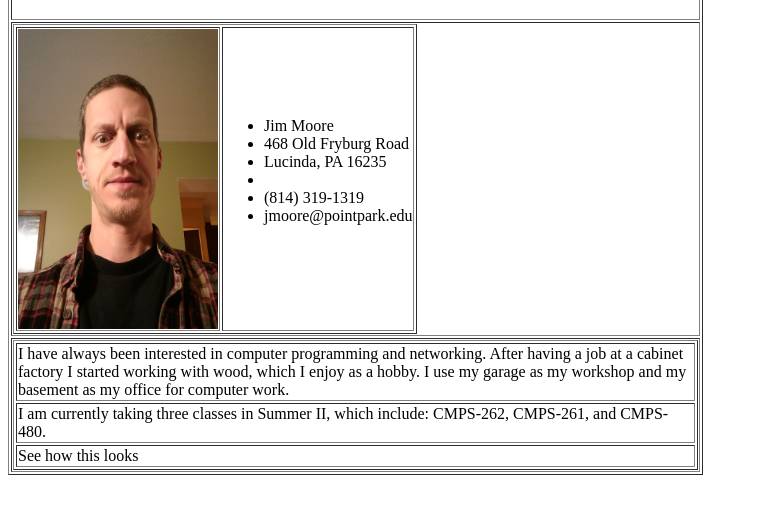
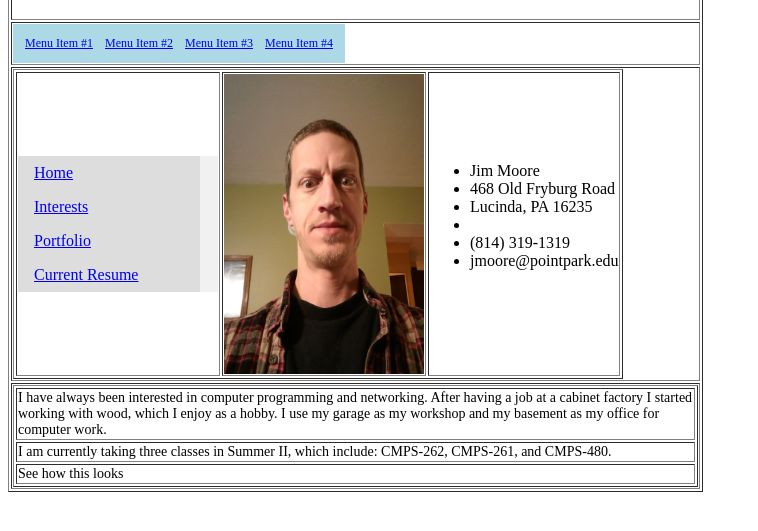
Before and after one commit to jimmoorepa/CMPS-262, a plain HTML site: page index.html in a window 1280 px wide. Shown: the part 53-584 px from the top of the page, without its empty margins (0-758 px from the left). Drawn offline with Linux system fonts and the light colour scheme.

Commit message:
Start of mod 2 updates

```diff
--- /dev/null
+++ b/css/main.css
@@ -0,0 +1,61 @@
+/*CSS for Menu elements.  */
+table.menu {
+	font-size: 12px;
+	background-color: lightblue;
+	padding: 5px;
+}
+
+body {
+	background-color: white;
+}
+
+p.menu {
+
+}
+
+ul.menu {
+	list-style-type: none;
+	margin: 0;
+	padding: 0;
+	width: 200px;
+	background-color: #f1f1f1;
+}
+
+li.menu {
+	display: block;
+	width: 150px;
+	background-color: #dddddd;
+	padding: 8px 16px;
+	text-decoration: none;
+}
+
+li.menu a:hover {
+	background-color: #545;
+	color: white;
+}
+
+li.menu a.active {
+	background-color: #4CAF50;
+	color: green;
+}
+
+/*
+li a:hover:not(active) {
+
+}
+
+*/
+
+/*CSS for Body elements. */
+p {
+	font-family: "Times New Roman";
+	font-size: 14px;
+}
+
+ul {
+
+}
+
+li {
+
+}
--- a/index.html
+++ b/index.html
@@ -1,5 +1,11 @@
 <html>
-<title>CMPS-262 - Module 1</title>
+  <head>
+	<title>CMPS-262 - Module 1</title>
+	<link rel="stylesheet" type="text/css" href="css/main.css">
+
+  </head>
+
+<body>
 
 <table border=1 width=55%>
 	<tr>
@@ -7,9 +13,34 @@
 	</tr>
 
 	<tr>
+		<!--Horizontal Navigation Menu -->
+		<td>
+		  <table class="menu" cellpadding=5>
+		    <tr>
+			  <td><a href=./>Menu Item #1</a></td>
+			  <td><a href=./>Menu Item #2</a></td>
+			  <td><a href=./>Menu Item #3</a></td>
+			  <td><a href=./>Menu Item #4</a></td>
+			</tr>
+		  </table>
+		</td>
+	</tr>
+
+	<tr>
 		<td>
 			<table border=1>
 				<tr>
+					<td>
+					  <!--Vertical Navigation Menu. -->
+					  <ul class="menu">
+					    <li class="menu"><a href=./index.html>Home</a></li>
+					    <li class="menu"><a href=./interests.html>Interests</a></li>
+					    <li class="menu"><a href=./photos.html>Portfolio</a></li>
+					    <li class="menu"><a href=./Resume.html>Current Resume</a></li>
+					  </ul>
+
+					</td>
+
 					<td><img src=./images/PicOfMe.jpg width=200 height=300></td>
 
 					<td>
@@ -56,3 +87,7 @@
 	</tr>
 
 </table>
+
+
+  </body>
+</html>
```
